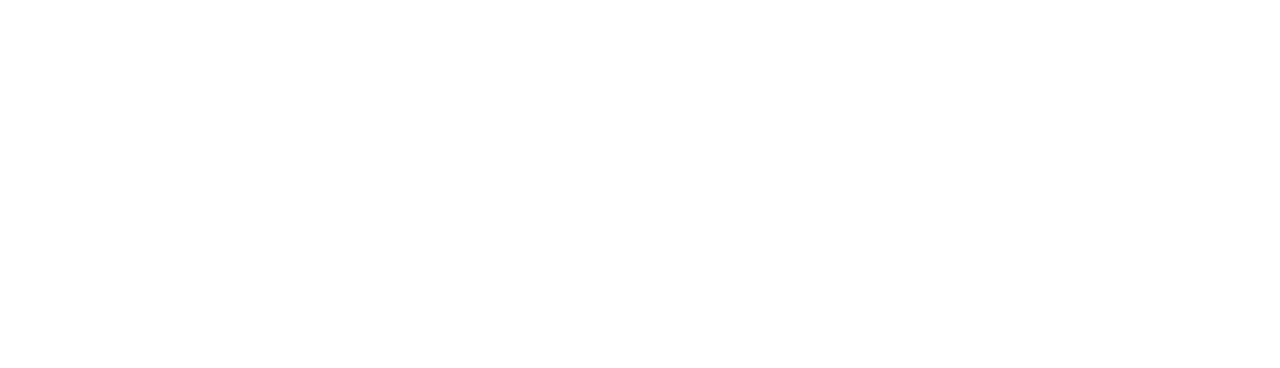
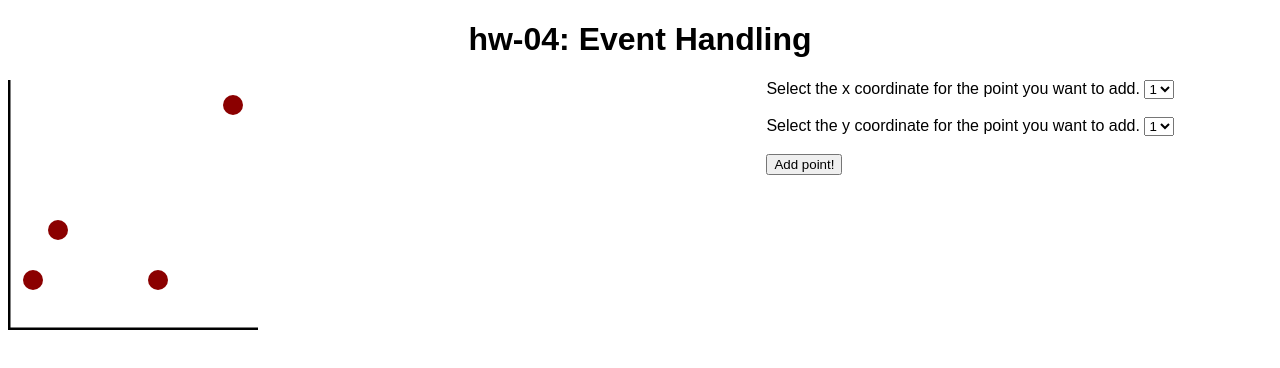
Before and after one commit to DS4200-Sec2-F22/hw-04-hw4-jsnr, a plain HTML site: page index.html in a window 1280 px wide. Drawn offline with Linux system fonts and the light colour scheme.

Commit message:
TODO: add onclick functionality for individual points

```diff
--- a/index.html
+++ b/index.html
@@ -3,11 +3,50 @@
 
 <head>
     <meta charset=utf-8/>
+    <title>hw-04</title>
+    <link rel="stylesheet" href="style.css">
+
 </head>
 
 
 <body>
-
+    <h1>hw-04: Event Handling</h1>
+    <div class="flex-container">
+        <div class="column" id="leftColumn">
+            <svg id="plot" width="250" height="250" x="1000" y="1000">
+                <line x1=0 y1=0 x2=0 y2=250 class="axis"/>
+                <line x1=0 y1=250 x2=250 y2=250 class="axis"/>
+            </svg>
+        </div>
+        <div class="column" id="rightColumn">
+            <label for="x-coordinate">Select the x coordinate for the point you want to add.</label>
+                <select name="x-coordinate" id="x-coordinate">
+                    <option value=1>1</option>
+                    <option value=2>2</option>
+                    <option value=3>3</option>
+                    <option value=4>4</option>
+                    <option value=5>5</option>
+                    <option value=6>6</option>
+                    <option value=7>7</option>
+                    <option value=8>8</option>
+                    <option value=9>9</option>
+                </select><br><br>
+            <label for="y-coordinate">Select the y coordinate for the point you want to add.</label>
+                <select name="y-coordinate" id="y-coordinate">
+                    <option value=1>1</option>
+                    <option value=2>2</option>
+                    <option value=3>3</option>
+                    <option value=4>4</option>
+                    <option value=5>5</option>
+                    <option value=6>6</option>
+                    <option value=7>7</option>
+                    <option value=8>8</option>
+                    <option value=9>9</option>
+                </select><br><br>
+            <button type = "button" id = "addPointButton">Add point!</button>
+        </div>
+    </div>
+    <script src="main.js"></script>
 
 </body>
 
--- /dev/null
+++ b/main.js
@@ -0,0 +1,36 @@
+let newestPointId = 1;
+
+//plotting a point from its coordinate values
+function plotPoint(x, y) {
+	let svg = document.getElementById("plot"); //retrieving the SVG plot
+	let circleHTML =
+		"<circle cx=" + (x * 25) // scaling x-value of point
+		+ " cy=" + (250 - y * 25) // scaling y-value of point; note that on a scatterplot, points ascend as their y-values increase
+		+ " r=10 class =\"point\""
+		+ "id=" + newestPointId + ">";
+	svg.innerHTML = svg.innerHTML + "\n" + circleHTML; // adding the circle to the HTML SVG
+	console.log("Plotted point: " + x + ", " + y); // delete later
+	currentPoint = document.getElementById(newestPointId.toString());
+	currentPoint.addEventListener('click', pointClicked);
+	newestPointId = newestPointId + 1;
+}
+
+plotPoint(1, 2);
+plotPoint(2, 4);
+plotPoint(6, 2);
+plotPoint(9, 9);
+
+
+
+
+document.getElementById("addPointButton").addEventListener('click', userAddPoint);
+
+function userAddPoint() {
+	let x = document.getElementById("x-coordinate").value;
+	let y = document.getElementById("y-coordinate").value;
+	plotPoint(x, y);
+}
+
+function pointClicked() {
+	console.log("point clicked!");
+}
--- /dev/null
+++ b/style.css
@@ -0,0 +1,40 @@
+body {
+	font-family: Arial;
+}
+
+h1 {
+	text-align: center;
+}
+
+.flex-container {
+	display: flex;
+	flex-direction: row;
+}
+
+
+#leftColumn {
+	width: 60%;
+}
+
+#rightColumn {
+	width: 40%;
+}
+
+.point {
+	fill: darkred;
+
+}
+
+.point:hover {
+	fill: orange;
+}
+
+.point:click {
+	stroke: black;
+	stroke-width: "2";
+}
+
+.axis {
+	stroke: rgb(0,0,0);
+	stroke-width: 5;
+}
```
